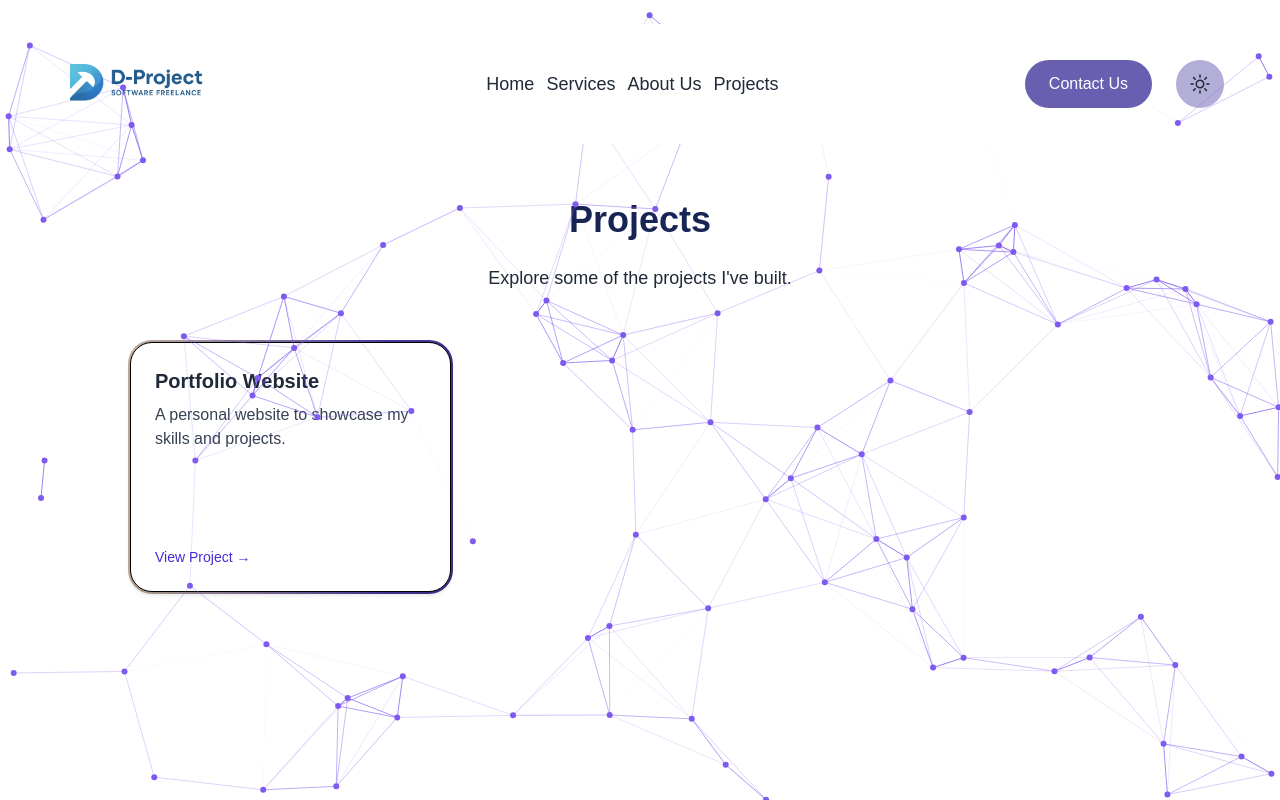
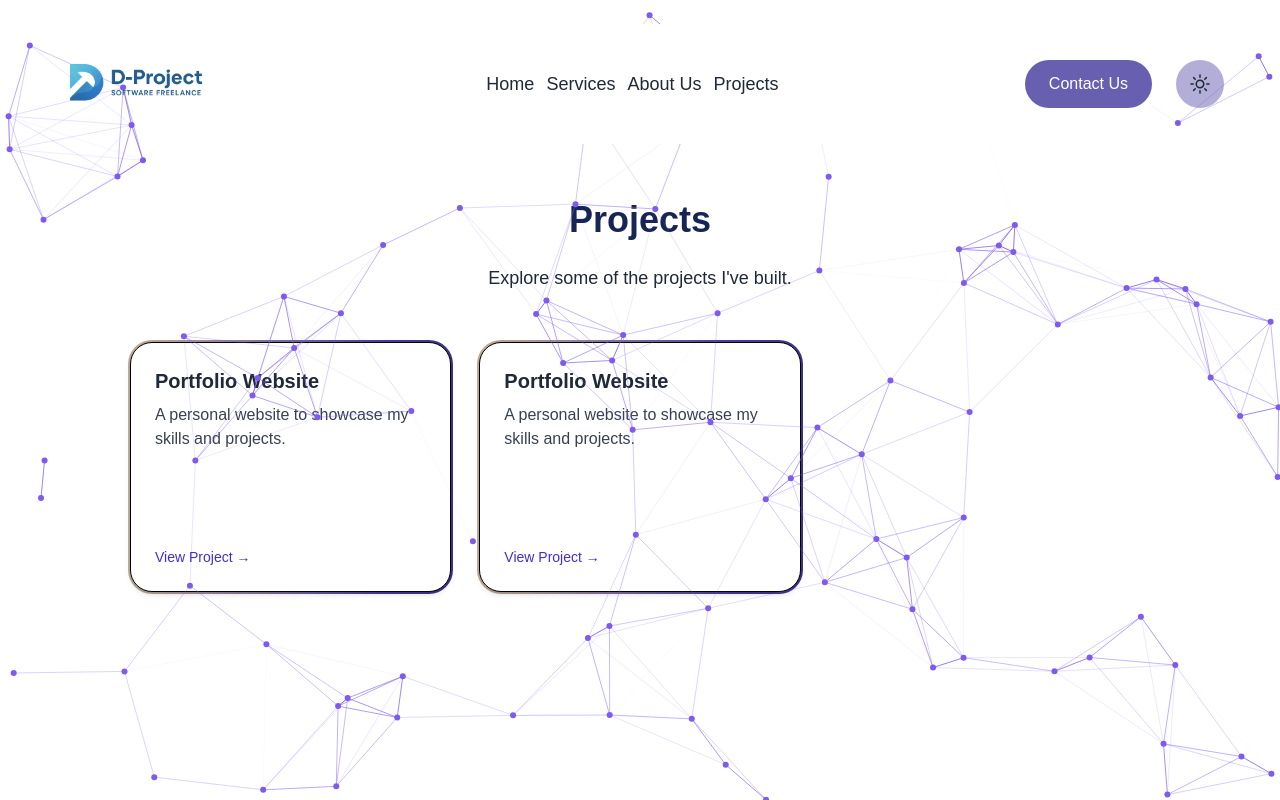
Before and after one commit to BTCRX/React-Landing-Page-Portfolio, a React (Vite) app: page /projects in a window 1280 px wide. Built offline with nearby package versions, Linux system fonts and the light colour scheme.

Commit message:
Add: Projects page and icon

```diff
--- a/src/components/pages/ProjectsPage.tsx
+++ b/src/components/pages/ProjectsPage.tsx
@@ -7,6 +7,11 @@ type Project = {
 };
 
 const projects: Project[] = [
+  {
+    title: "Portfolio Website",
+    description: "A personal website to showcase my skills and projects.",
+    link: "https://react-landing-page-portfolio-sable.vercel.app/",
+  },
   {
     title: "Portfolio Website",
     description: "A personal website to showcase my skills and projects.",
```
